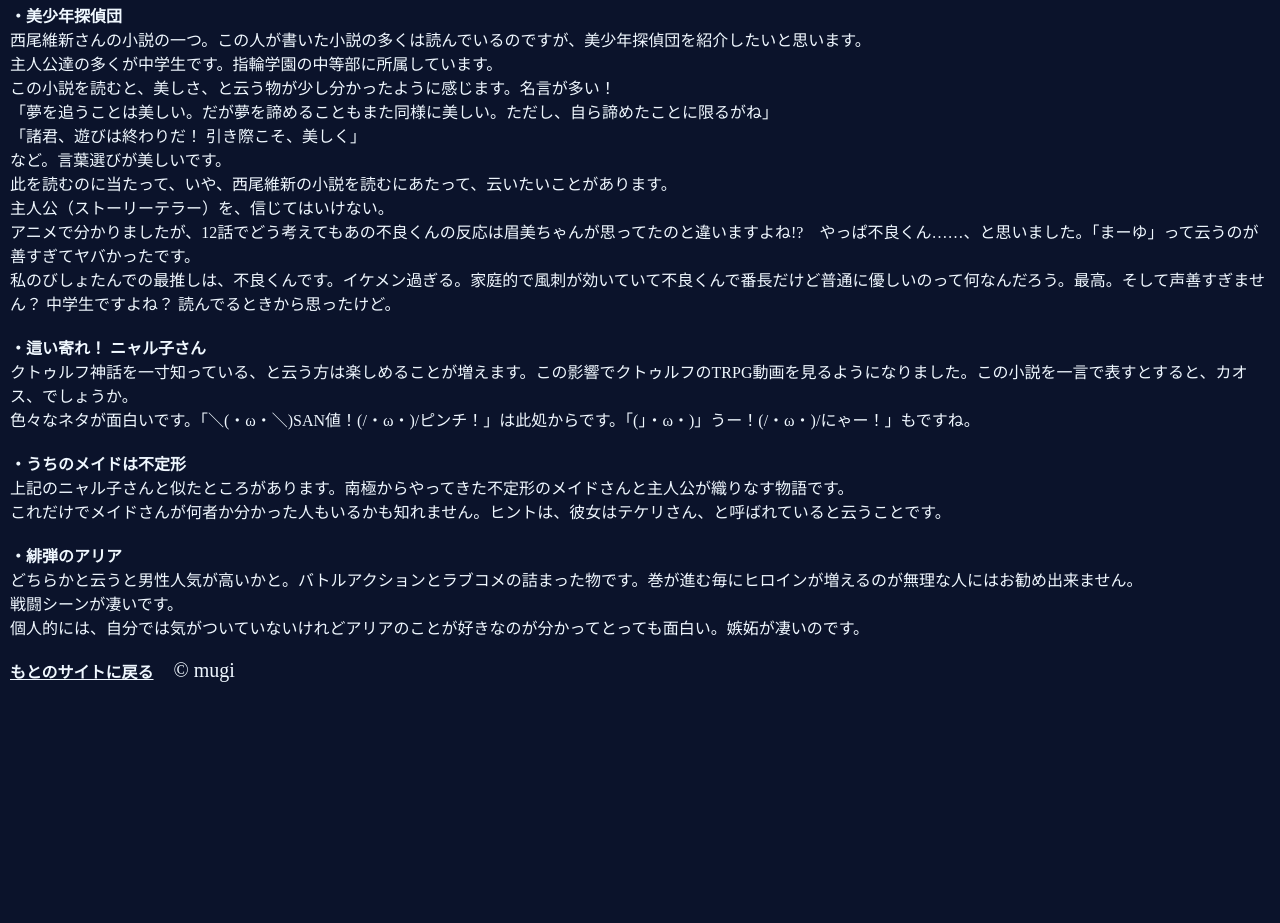
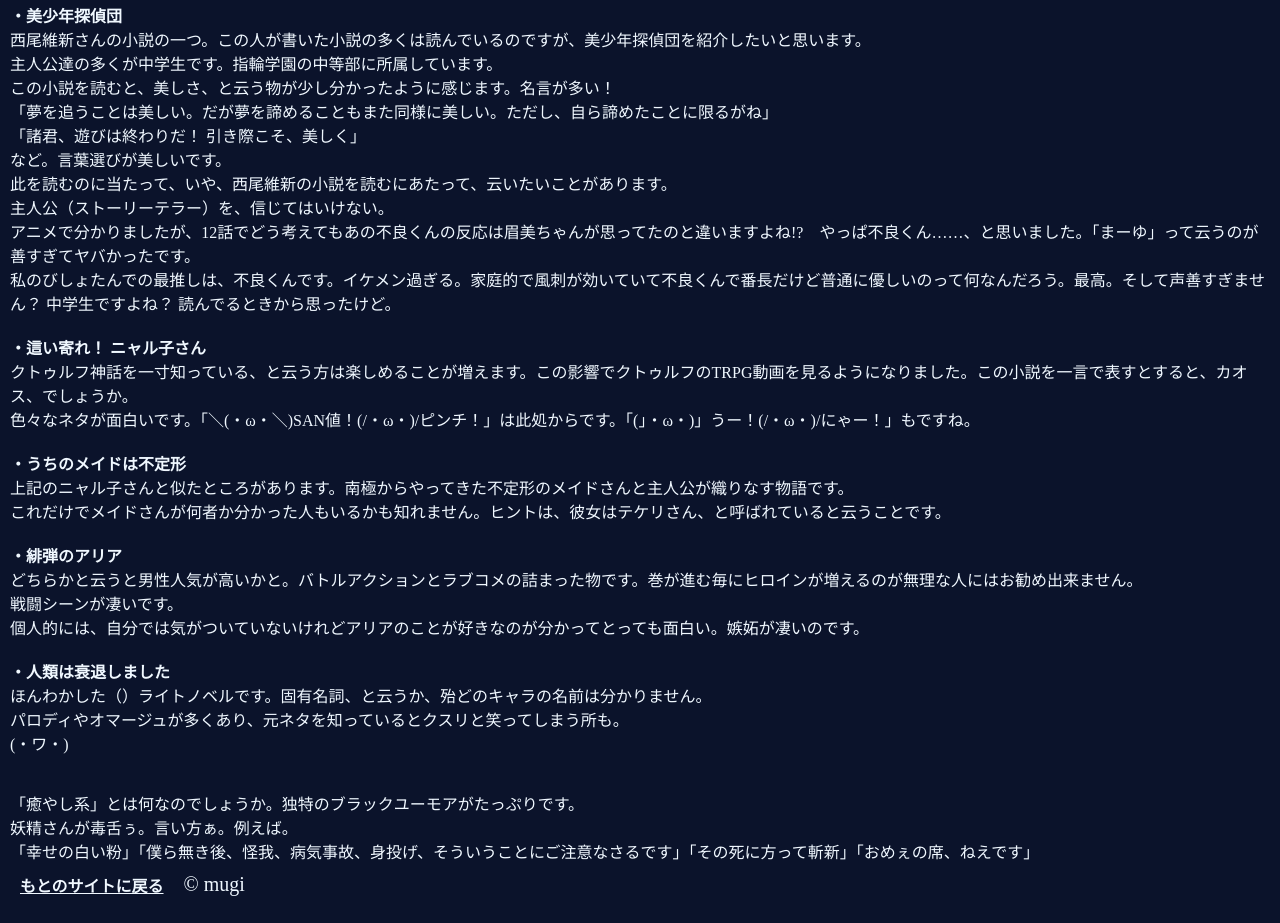
Before and after one commit to hveiti/Starry_sky, a plain HTML site: page others.html in a window 1280 px wide. Shown: the part 2175-3098 px from the top of the page. Before the commit the page ends 2874 px from the top, so only its background shows below. Drawn offline with Linux system fonts and the light colour scheme.

Commit message:
Update others.html

```diff
--- a/others.html
+++ b/others.html
@@ -97,6 +97,17 @@
             </p>
         </div>
         <div class="books">
+            <h4>・人類は衰退しました</h4>
+            <p>ほんわかした（）ライトノベルです。固有名詞、と云うか、殆どのキャラの名前は分かりません。
+                <br>パロディやオマージュが多くあり、元ネタを知っているとクスリと笑ってしまう所も。
+                <br>(・ワ・)
+                <br>
+                <br>
+                <br>「癒やし系」とは何なのでしょうか。独特のブラックユーモアがたっぷりです。
+                <br>妖精さんが毒舌ぅ。言い方ぁ。例えば。
+                <br>「幸せの白い粉」「僕ら無き後、怪我、病気事故、身投げ、そういうことにご注意なさるです」「その死に方って斬新」「おめぇの席、ねえです」
+            </p>
+        <div class="books">
             <h4><a href="index.html">もとのサイトに戻る</a></h4>
         </div>
 
```
